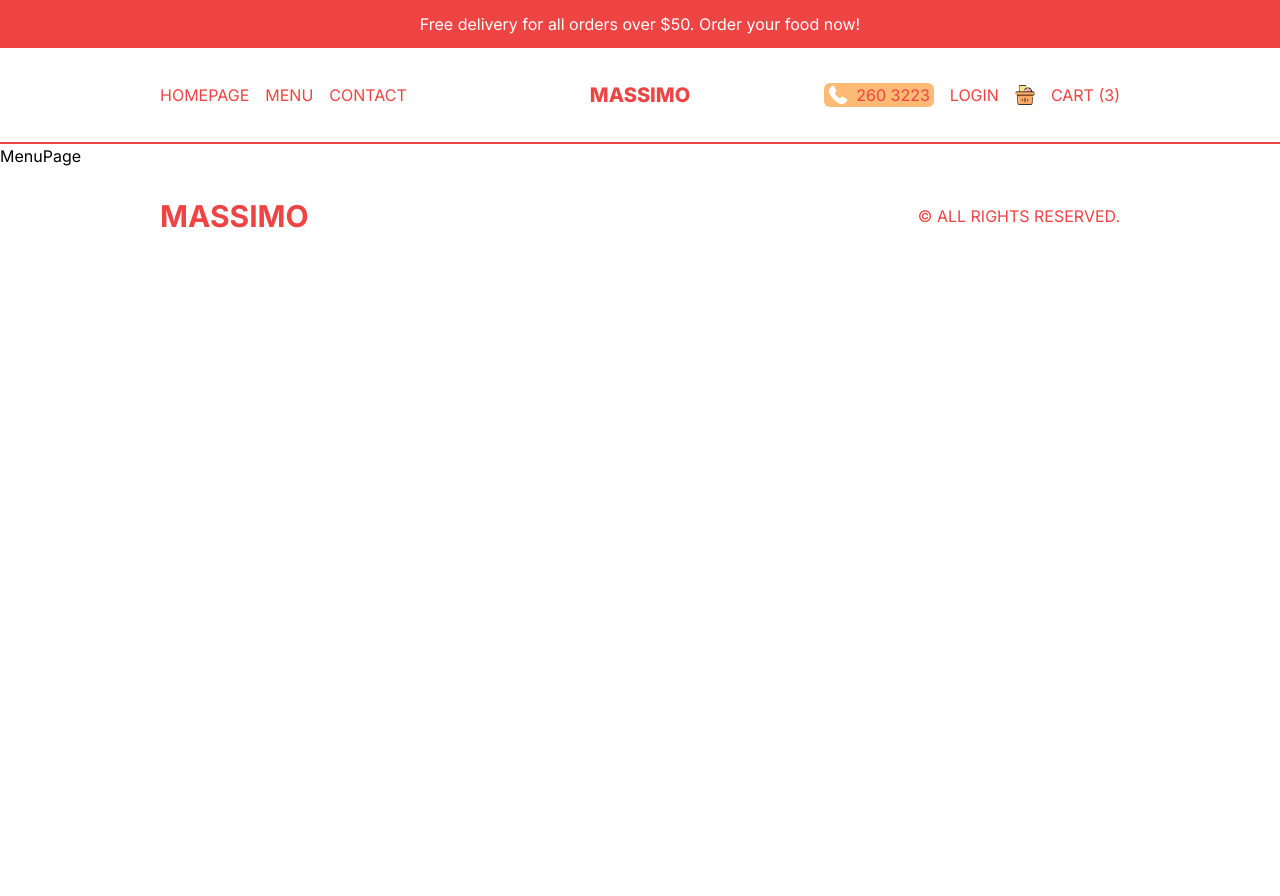
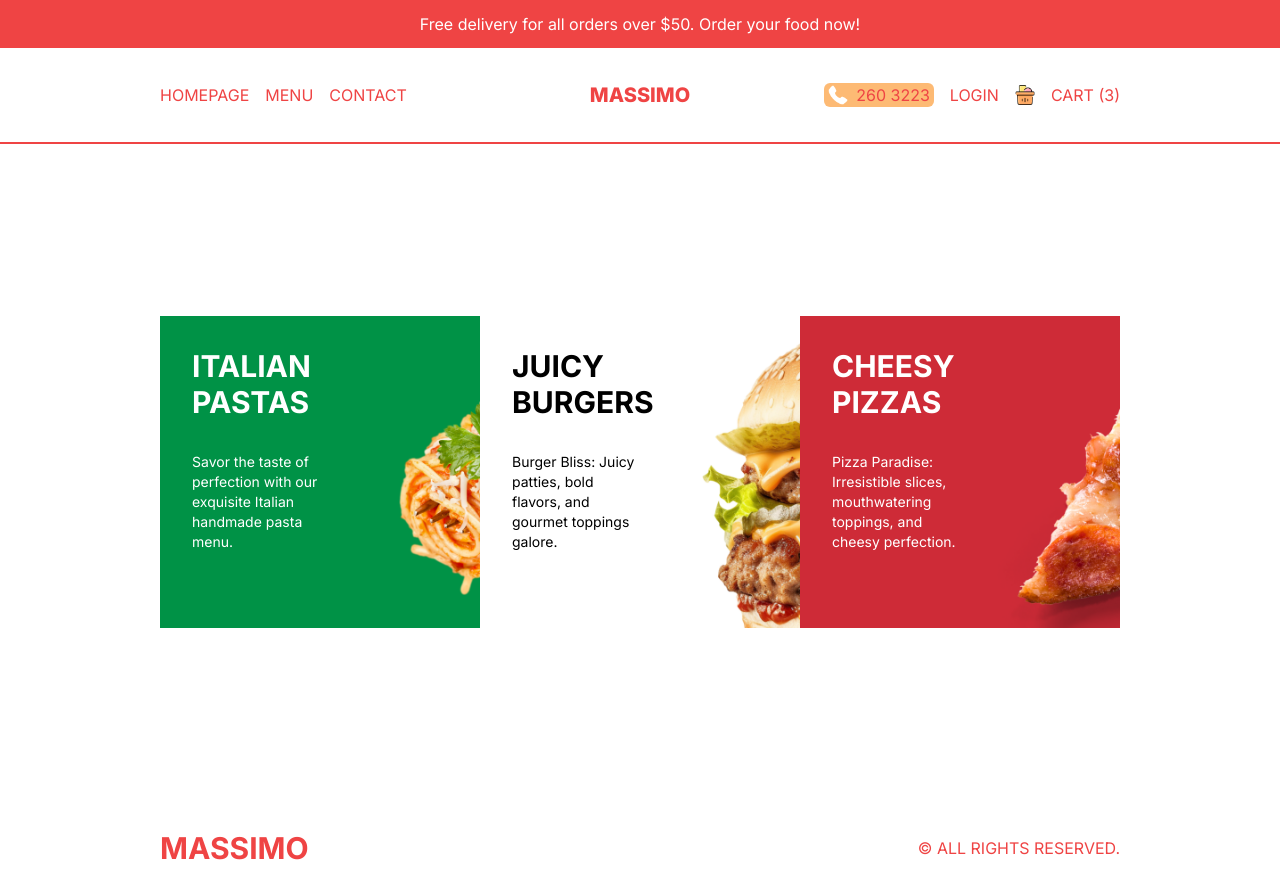
Before and after one commit to Sakib-Zaman-250/RestaurentP, a Next.js app: page /menu in a window 1280 px wide. Before the commit the page ends 800 px from the top, so only its background shows below. Built offline with nearby package versions, Linux system fonts and the light colour scheme.

Commit message:
menu page add

```diff
--- a/src/app/menu/page.tsx
+++ b/src/app/menu/page.tsx
@@ -1,9 +1,26 @@
-import React from 'react'
+import { menu } from "@/data";
+import Link from "next/link";
+import React from "react";
 
 const MenuPage = () => {
   return (
-    <div> MenuPage</div>
-  )
-}
+    <div className="p-4 lg:px-20 xl:px-40 h-[calc(100vh-6rem)] md:h-[calc(100vh-9rem)] flex flex-col md:flex-row items-center">
+      {menu.map((category) => (
+        <Link
+          href={`/menu/${category.slug}`}
+          key={category.id}
+          className="w-full h-1/3 bg-cover p-8 md:h-1/2"
+          style={{ backgroundImage: `url(${category.img})` }}
+        >
+          <div className={`text-${category.color} w-1/2`}>
+            <h1 className="uppercase font-bold text-3xl">{category.title}</h1>
+            <p className="text-sm my-8">{category.desc}</p>
+            <button className={`hidden 2xl:block bg-${category.color} text-${category.color === "black" ? "white" : "red-500"} py-2 px-4 rounded-md`}>Explore</button>
+          </div>
+        </Link>
+      ))}
+    </div>
+  );
+};
 
-export default MenuPage
+export default MenuPage;
--- a/src/data.ts
+++ b/src/data.ts
@@ -200,3 +200,194 @@ type Product = {
     ],
   },
 ];
+
+
+
+
+export const pizzas: Products = [
+  {
+    id: 1,
+    title: "Sicilian",
+    desc: "Ignite your taste buds with a fiery combination of spicy pepperoni, jalapeños, crushed red pepper flakes, and melted mozzarella cheese, delivering a kick with every bite.",
+    img: "/temporary/p1.png",
+    price: 24.9,
+    options: [
+      {
+        title: "Small",
+        additionalPrice: 0,
+      },
+      {
+        title: "Medium",
+        additionalPrice: 4,
+      },
+      {
+        title: "Large",
+        additionalPrice: 6,
+      },
+    ],
+  },
+  {
+    id: 2,
+    title: "Mediterranean Delight",
+    desc: "Embark on a culinary journey with this Mediterranean-inspired creation, featuring zesty feta cheese, Kalamata olives, sun-dried tomatoes, and a sprinkle of oregano.",
+    img: "/temporary/p8.png",
+    price: 32.9,
+    options: [
+      {
+        title: "Small",
+        additionalPrice: 0,
+      },
+      {
+        title: "Medium",
+        additionalPrice: 4,
+      },
+      {
+        title: "Large",
+        additionalPrice: 6,
+      },
+    ],
+  },
+  {
+    id: 3,
+    title: "Bella Napoli",
+    desc: "A classic Italian delight featuring a thin, crispy crust, tangy tomato sauce, fresh mozzarella, and a medley of aromatic herbs topped with lettuce, tomatoes, and a dollop of tangy mayo.",
+    img: "/temporary/p3.png",
+    price: 26.9,
+    options: [
+      {
+        title: "Small",
+        additionalPrice: 0,
+      },
+      {
+        title: "Medium",
+        additionalPrice: 4,
+      },
+      {
+        title: "Large",
+        additionalPrice: 6,
+      },
+    ],
+  },
+  {
+    id: 4,
+    title: "Pesto Primavera",
+    desc: "A classic Italian delight featuring a thin, crispy crust, tangy tomato sauce, fresh mozzarella, and a medley of aromatic herbs topped with lettuce, tomatoes, and a dollop of tangy mayo.",
+    img: "/temporary/p10.png",
+    price: 28.9,
+    options: [
+      {
+        title: "Small",
+        additionalPrice: 0,
+      },
+      {
+        title: "Medium",
+        additionalPrice: 4,
+      },
+      {
+        title: "Large",
+        additionalPrice: 6,
+      },
+    ],
+  },
+  {
+    id: 5,
+    title: "Veggie Supreme",
+    desc: "A classic Italian delight featuring a thin, crispy crust, tangy tomato sauce, fresh mozzarella, and a medley of aromatic herbs topped with lettuce, tomatoes, and a dollop of tangy mayo.",
+    img: "/temporary/p11.png",
+    price: 24.9,
+    options: [
+      {
+        title: "Small",
+        additionalPrice: 0,
+      },
+      {
+        title: "Medium",
+        additionalPrice: 4,
+      },
+      {
+        title: "Large",
+        additionalPrice: 6,
+      },
+    ],
+  },
+  {
+    id: 6,
+    title: "Four Cheese Fantasy",
+    desc: "Experience pure cheesy bliss with a melty blend of mozzarella, cheddar, provolone, and Parmesan cheeses, creating a rich and indulgent pizza experience.",
+    img: "/temporary/p12.png",
+    price: 22.9,
+    options: [
+      {
+        title: "Small",
+        additionalPrice: 0,
+      },
+      {
+        title: "Medium",
+        additionalPrice: 4,
+      },
+      {
+        title: "Large",
+        additionalPrice: 6,
+      },
+    ],
+  },
+];
+
+export const singleProduct: Product = {
+  id: 1,
+  title: "Sicilian",
+  desc: "Ignite your taste buds with a fiery combination of spicy pepperoni, jalapeños, crushed red pepper flakes, and melted mozzarella cheese, delivering a kick with every bite.",
+  img: "/temporary/p1.png",
+  price: 24.9,
+  options: [
+    {
+      title: "Small",
+      additionalPrice: 0,
+    },
+    {
+      title: "Medium",
+      additionalPrice: 4,
+    },
+    {
+      title: "Large",
+      additionalPrice: 6,
+    },
+  ],
+};
+
+
+type Menu = {
+  id: number;
+  slug: string;
+  title: string;
+  desc?: string;
+  img?: string;
+  color: string;
+}[];
+
+export const menu: Menu = [
+  {
+    id: 1,
+    slug: "pastas",
+    title: "Italian Pastas",
+    desc: "Savor the taste of perfection with our exquisite Italian handmade pasta menu.",
+    img: "/temporary/m1.png",
+    color: "white",
+  },
+  {
+    id: 2,
+    slug: "burgers",
+    title: "Juicy Burgers",
+    desc: "Burger Bliss: Juicy patties, bold flavors, and gourmet toppings galore.",
+    img: "/temporary/m2.png",
+    color: "black",
+  },
+  {
+    id: 3,
+    slug: "pizzas",
+    title: "Cheesy Pizzas",
+    desc: "Pizza Paradise: Irresistible slices, mouthwatering toppings, and cheesy perfection.",
+    img: "/temporary/m3.png",
+    color: "white",
+  },
+]
```
Also changed, not shown: src/app/cart/page.tsx (renamed from src/app/menu/cart/page.tsx). Lines whose indentation alone changed are shown as unchanged.
